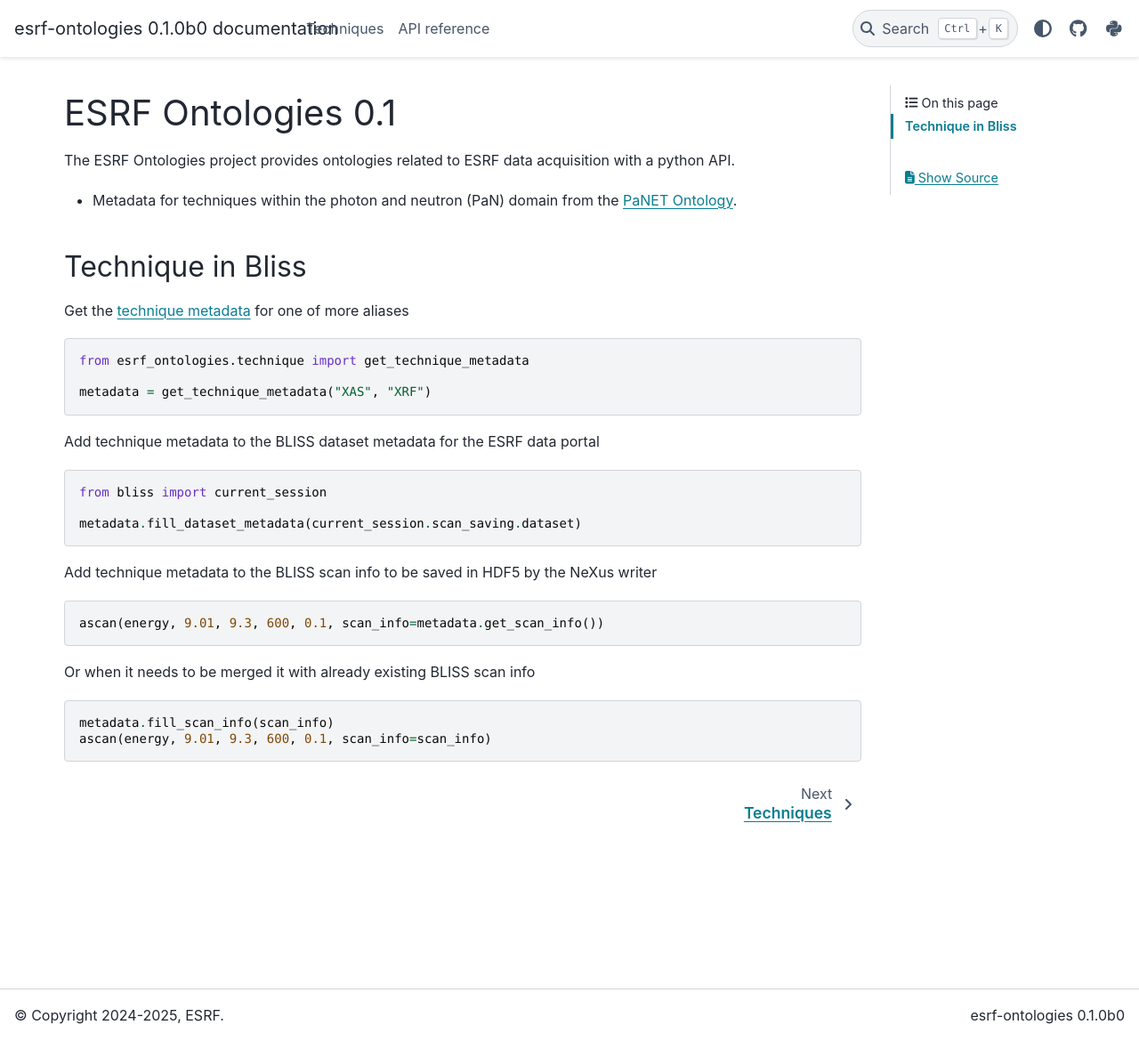
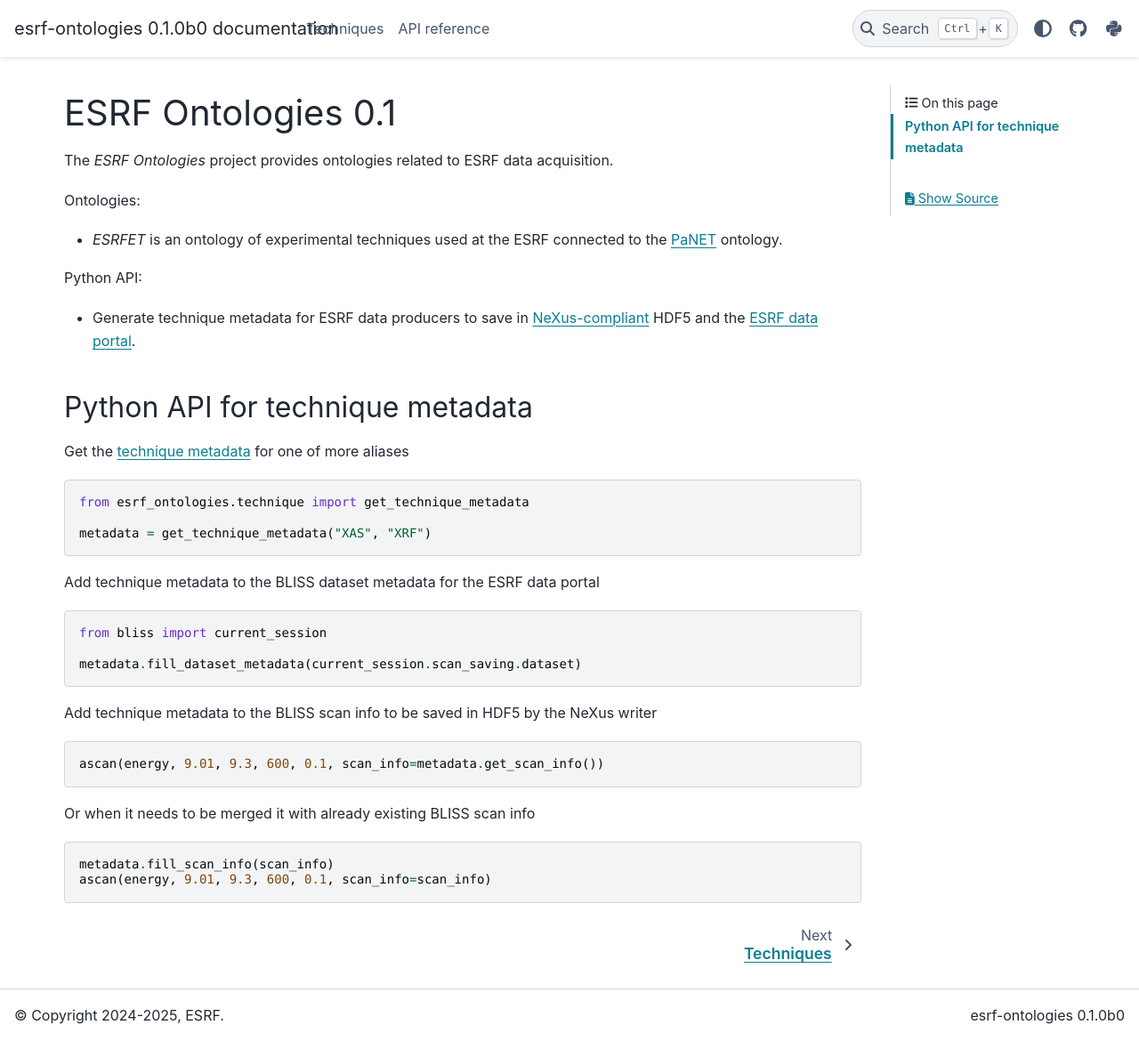
Before and after one commit to pan-ontologies/esrf-ontologies, a Sphinx documentation site: the page built from doc/index.rst, in a window 1280 px wide and 1170 px high. Shown: the whole window at 89% size. Built offline with Sphinx 7.4.7 and the PyData theme 0.15.4, drawn with Linux system fonts in a browser that asks for light colours.

```diff
--- a/doc/conf.py
+++ b/doc/conf.py
@@ -25,14 +25,12 @@ exclude_patterns = ["build"]
 
 always_document_param_types = True
 
-
 autosummary_generate = True
 autodoc_default_flags = [
     "members",
     "undoc-members",
     "show-inheritance",
 ]
-
 
 # -- Options for HTML output -------------------------------------------------
 # https://www.sphinx-doc.org/en/master/usage/configuration.html#options-for-html-output
--- a/doc/index.rst
+++ b/doc/index.rst
@@ -1,12 +1,20 @@
 ESRF Ontologies |version|
 =========================
 
-The ESRF Ontologies project provides ontologies related to ESRF data acquisition with a python API.
+The *ESRF Ontologies* project provides ontologies related to ESRF data acquisition.
 
-* Metadata for techniques within the photon and neutron (PaN) domain from the `PaNET Ontology <https://doi.org/10.5281/zenodo.4806026>`_.
+Ontologies:
 
-Technique in Bliss
-------------------
+* *ESRFET* is an ontology of experimental techniques used at the ESRF connected to
+  the `PaNET <https://doi.org/10.5281/zenodo.4806026>`_ ontology.
+
+Python API:
+
+* Generate technique metadata for ESRF data producers to save in `NeXus-compliant <https://www.nexusformat.org/>`_
+  HDF5 and the `ESRF data portal <https://data.esrf.fr>`_.
+
+Python API for technique metadata
+---------------------------------
 
 Get the :ref:`technique metadata <techniques>` for one of more aliases
 
```
Also changed, not shown: README.md (+10 -2 lines).
